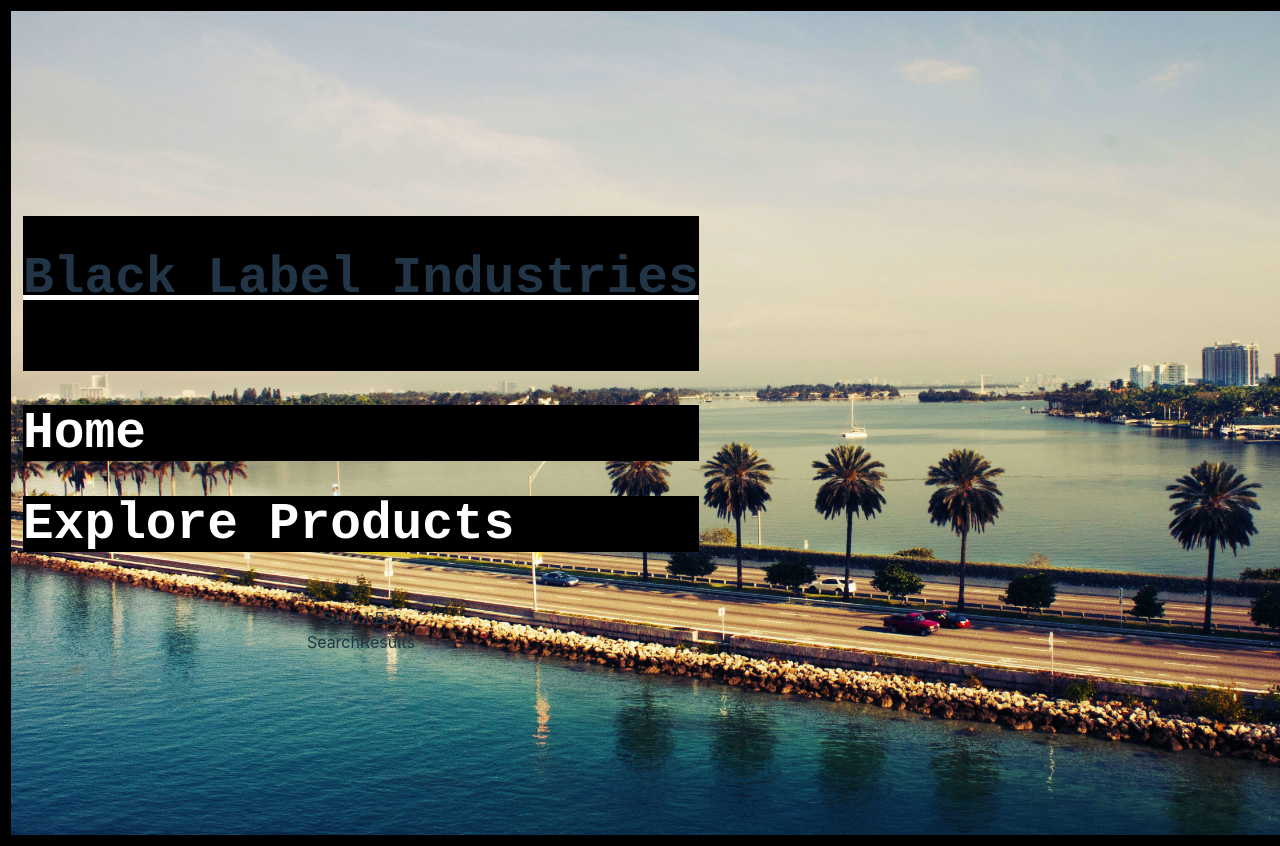
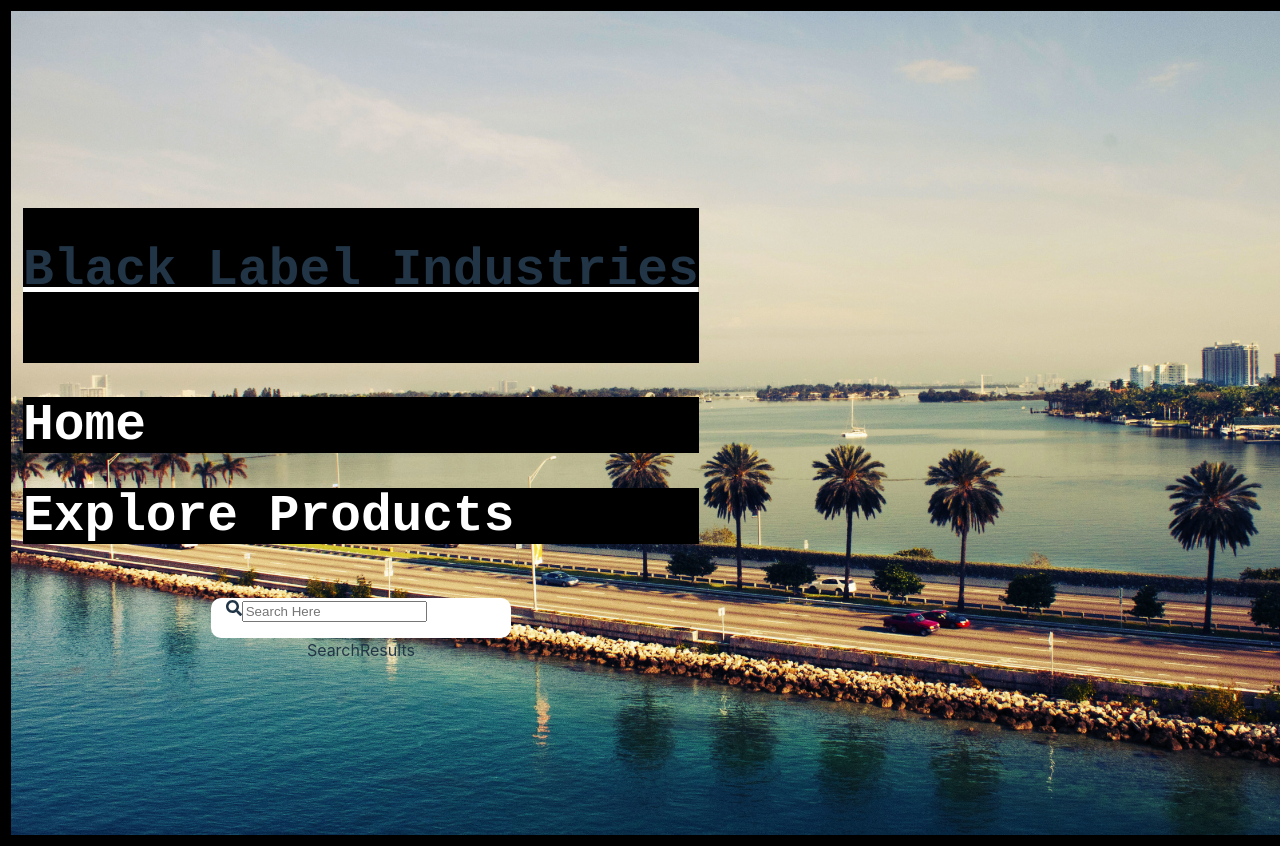
Before and after one commit to Alexandermed219/Capstone, a React (Vite) app: page / in a window 1280 px wide. Shown: the top 846 px of the page. Built offline with nearby package versions, Linux system fonts and the light colour scheme.

Commit message:
added search bar

```diff
--- a/package.json
+++ b/package.json
@@ -13,6 +13,7 @@
     "@mui/material": "^5.14.7",
     "react": "^18.2.0",
     "react-dom": "^18.2.0",
+    "react-icons": "^4.10.1",
     "react-router-dom": "^6.15.0"
   },
   "devDependencies": {
--- a/src/App.jsx
+++ b/src/App.jsx
@@ -3,6 +3,7 @@
 import { BrowserRouter as Router, Routes, Route, Link } from "react-router-dom";
 import Products from './components/Products';
 import Home from './components/Home';
+import { SearchBar } from './components/SearchBar';
 
 function App() {
 
@@ -16,16 +17,16 @@
             <h1>Black Label Industries</h1>
           </div>
           <div id='navbar'>
-          <Link to={"/"}>
+            <Link to={"/"}>
               <h1 id='nav-style'>Home</h1>
             </Link>
             <Link to="/Products">
               <h1 id='nav-style'>Explore Products</h1>
             </Link>
             <div className='search-bar-container'>
-            <div>SearchBar</div>
-           <div>SearchResults</div>
-           </div>
+              <SearchBar/>
+              <div>SearchResults</div>
+            </div>
 
           </div>
           <Routes>
--- /dev/null
+++ b/src/components/SearchBar.css
@@ -0,0 +1,8 @@
+.input-wrapper {
+    background-color: white;
+    width: 100%;
+    border-radius: 10px;
+    height: 2.5rem;
+    padding: 0 15px;
+    box-shadow: 0 darkgoldenrod;
+}
--- a/src/components/SearchBar.jsx
+++ b/src/components/SearchBar.jsx
@@ -1,24 +1,12 @@
-import React, { useState } from 'react';
+import React from 'react'
+import {FaSearch} from "react-icons/fa"
+import './SearchBar.css';
 
-function SearchBar({ onSearch }) {
-    const [query, setQuery] = useState('');
-
-    const handleInputChange = (event) => {
-        const newQuery = event.target.value;
-        setQuery(newQuery);
-        onSearch(newQuery);
-    };
-
+export const SearchBar = () => {
     return (
-        <div>
-            <input
-                type="text"
-                placeholder="Search Here"
-                value={query}
-                onChange={handleInputChange}
-            />
+        <div className='input-wrapper'>
+        <FaSearch id='search-icon'/>
+         <input placeholder='Search Here' type="text" />
         </div>
-    );
+    )
 }
-
-export default SearchBar;
```
Also changed, not shown: 1 other file (tests, documents, lock files or other folders).
